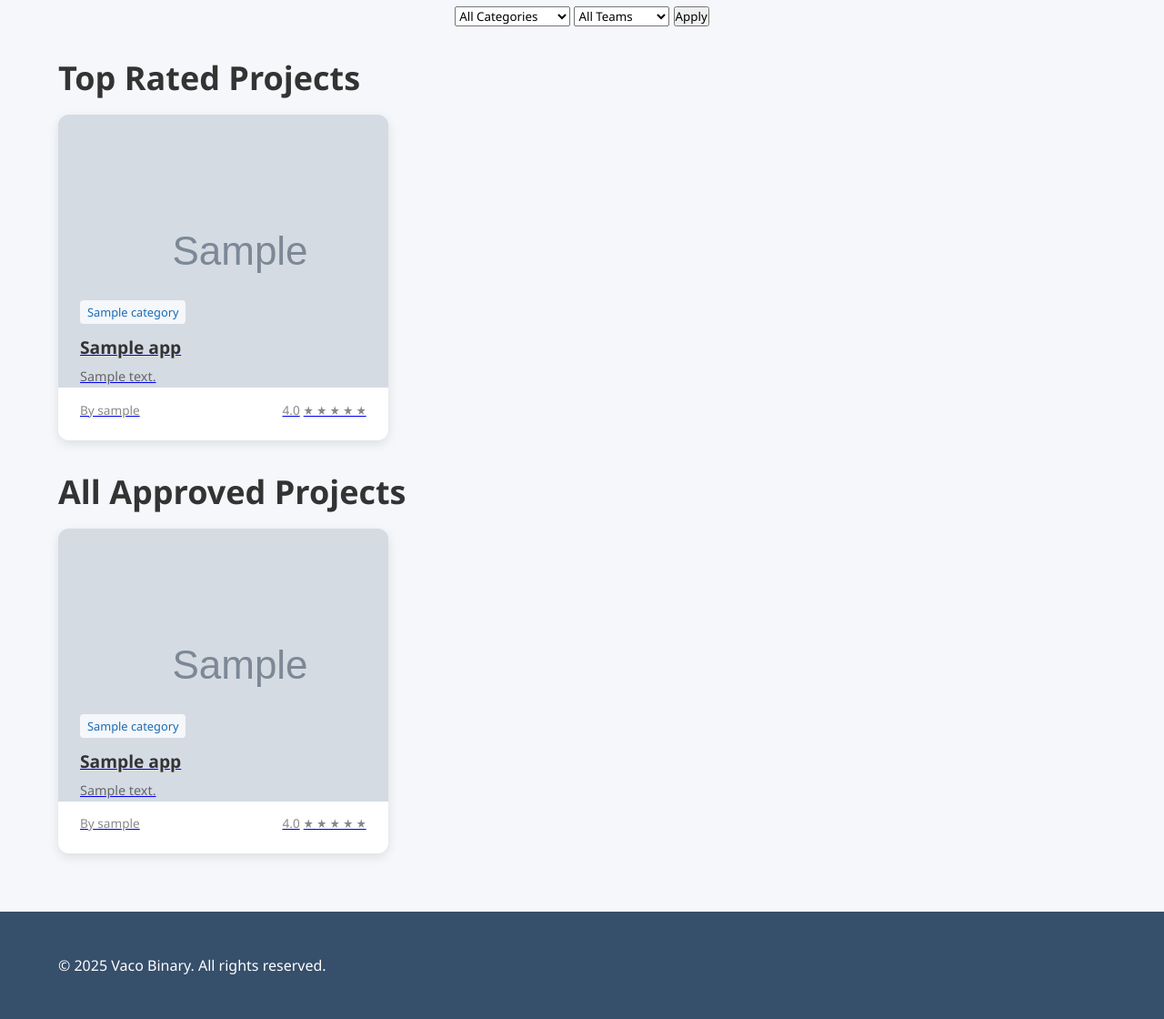
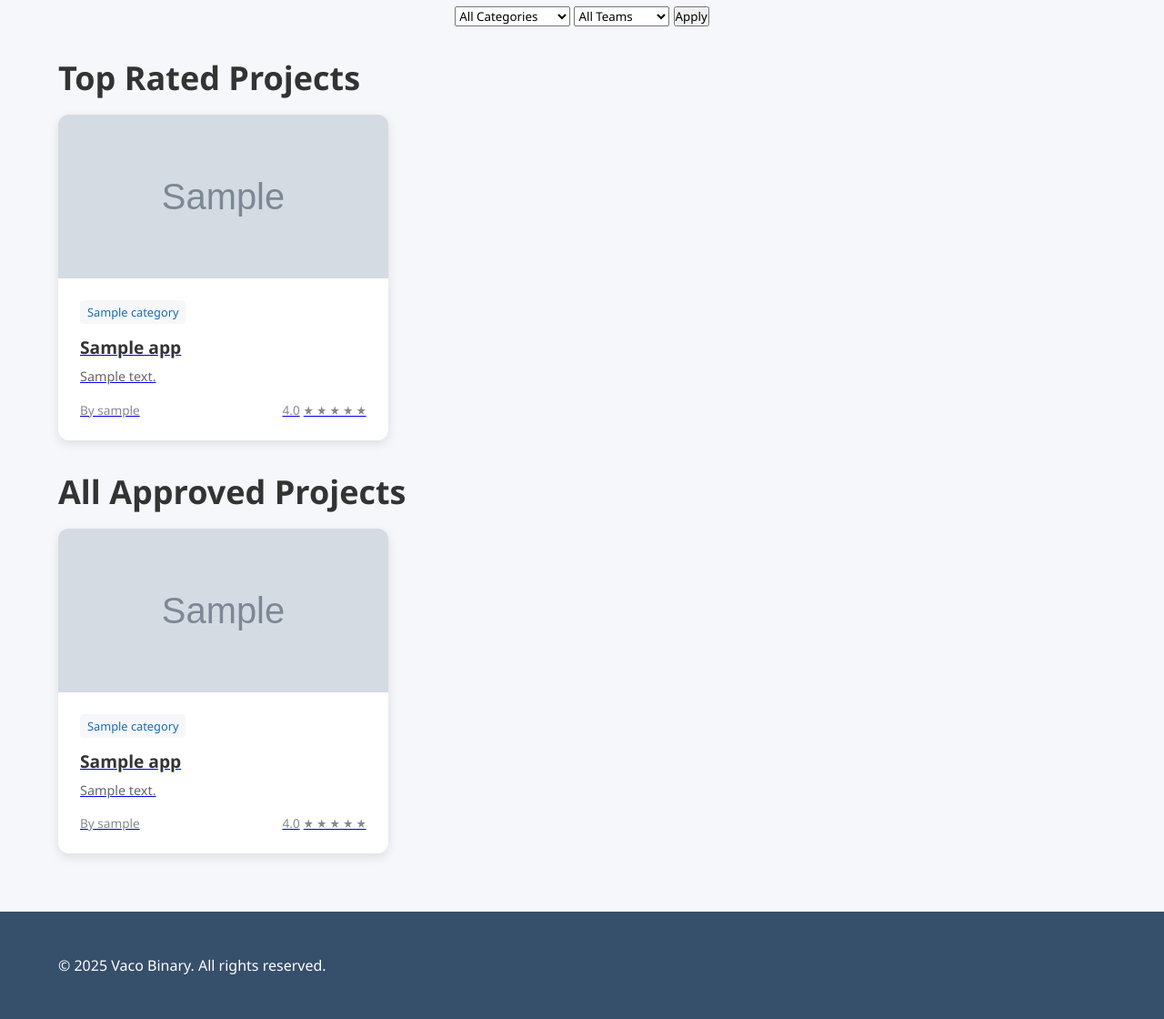
Before and after one commit to Rishab260/canonical-ui, a Django app: page / in a window 1280 px wide. Shown: the part 351-1471 px from the top of the page at 91% size. Run offline with Django 5.2, Linux system fonts and the light colour scheme; tables that the repository leaves empty hold one stand-in row (values such as "Sample post"); grey boxes marked "Sample" are stand-in pictures.

Commit message:
Project image format chnaged

```diff
--- a/canonicalwebui/core/static/canonical-ui/styles.css
+++ b/canonicalwebui/core/static/canonical-ui/styles.css
@@ -226,8 +226,20 @@
 .project-image {
     width: 100%;
     height: 180px;
+    background-color: #e0e0e0;
+    overflow: hidden;
+    display: flex;
+    align-items: center;
+    justify-content: center;
+}
+
+.project-image img {
+    max-width: 100%;
+    max-height: 100%;
     object-fit: cover;
-    background-color: #e0e0e0;
+    width: 100%;
+    height: 100%;
+    display: block;
 }
 
 .project-info {
```
